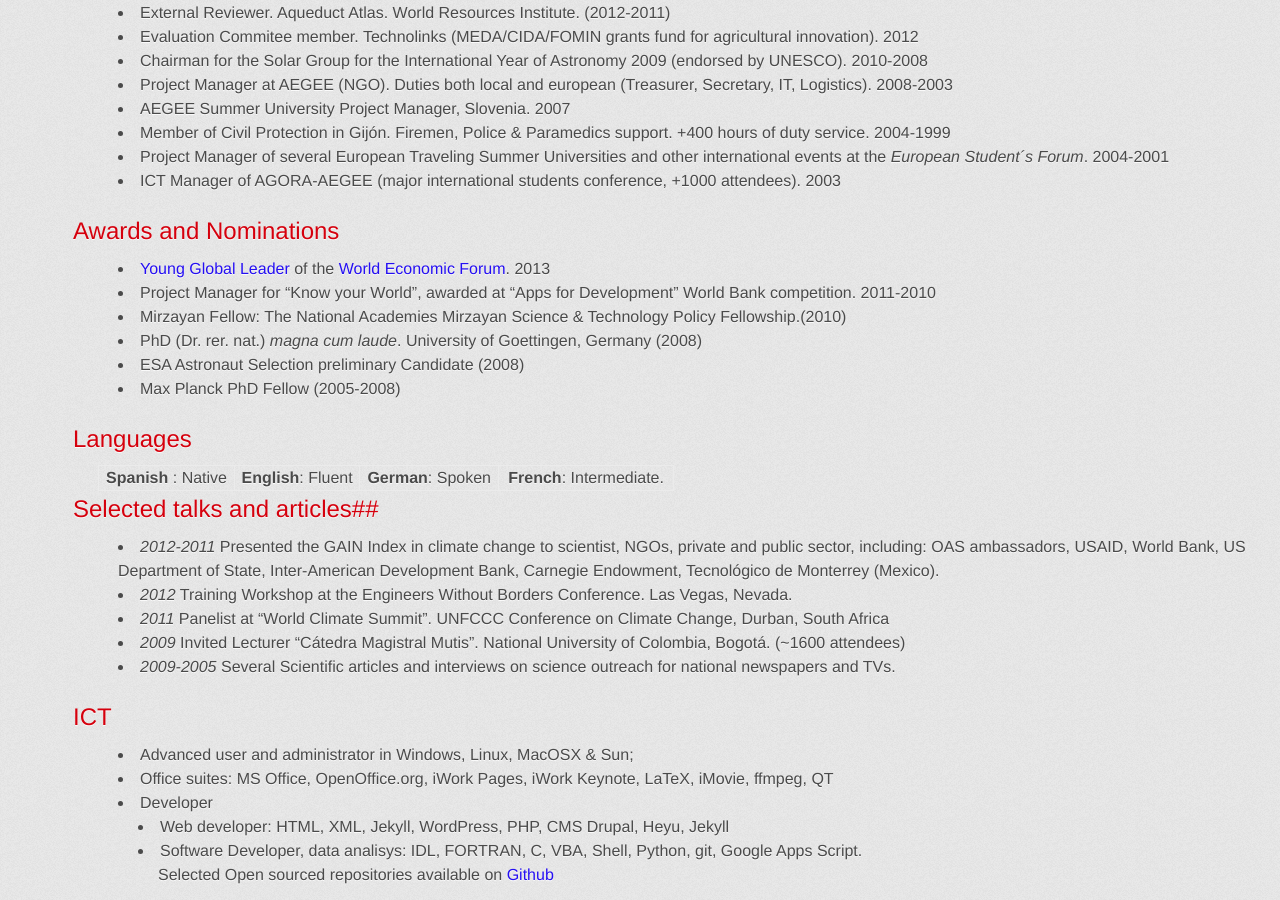
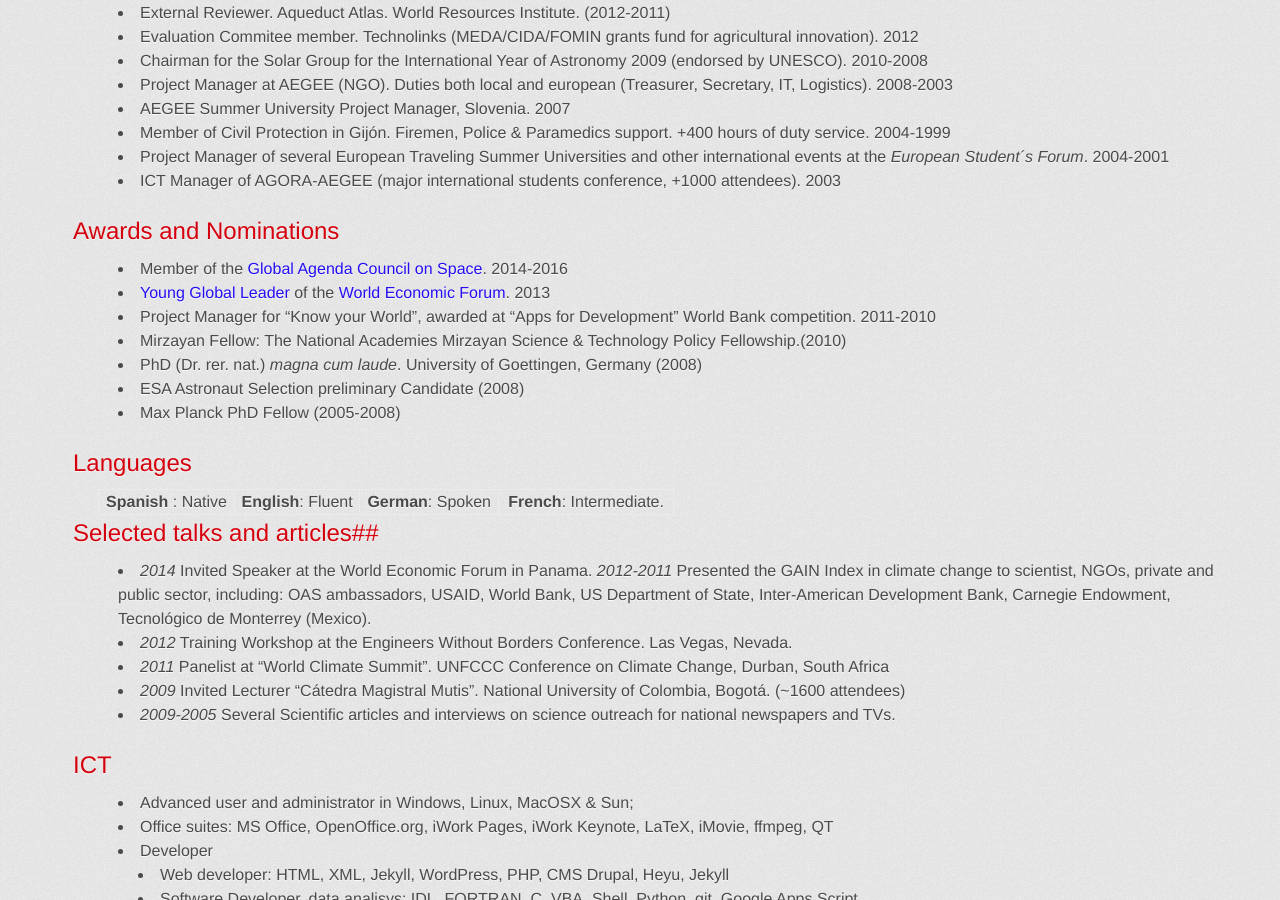
Before and after one commit to brunosan/cv, a Jekyll site: the page built from index.md, in a window 1280 px wide and 900 px high, scrolled down 1295 px. Built offline with Jekyll 4.4.1, drawn with Linux system fonts in a browser that asks for light colours; Markdown is read by kramdown in place of the engine named in the settings.

Commit message:
added GAC and Panama

```diff
--- a/index.md
+++ b/index.md
@@ -78,6 +78,7 @@
 
 
 ## Awards and Nominations ##
+* Member of the [Global Agenda Council on Space](http://www.weforum.org/content/global-agenda-council-space-2014-2016-0). 2014-2016
 * [Young Global Leader](http://www.weforum.org/community/forum-young-global-leaders) of the [World Economic Forum](http://www.weforum.org). 2013
 * Project Manager for “Know your World”, awarded at “Apps for Development” World Bank competition. 2011-2010
 * Mirzayan Fellow: The National Academies Mirzayan Science & Technology Policy Fellowship.(2010)
@@ -94,7 +95,8 @@
 	</td><td>	<strong>French</strong>: Intermediate. </td>
 </tr></table>
 ##Selected talks and articles##
-- *2012-2011* Presented the GAIN Index in climate change to scientist, NGOs, private and public sector, including:
+- *2014* Invited Speaker at the World Economic Forum in Panama.
+  *2012-2011* Presented the GAIN Index in climate change to scientist, NGOs, private and public sector, including:
 OAS ambassadors, USAID, World Bank, US Department of State, Inter-American Development Bank, Carnegie Endowment, Tecnológico de Monterrey (Mexico).
 - *2012* Training Workshop at the Engineers Without Borders Conference. Las Vegas, Nevada.
 - *2011* Panelist at “World Climate Summit”. UNFCCC Conference on Climate Change, Durban, South Africa
```
